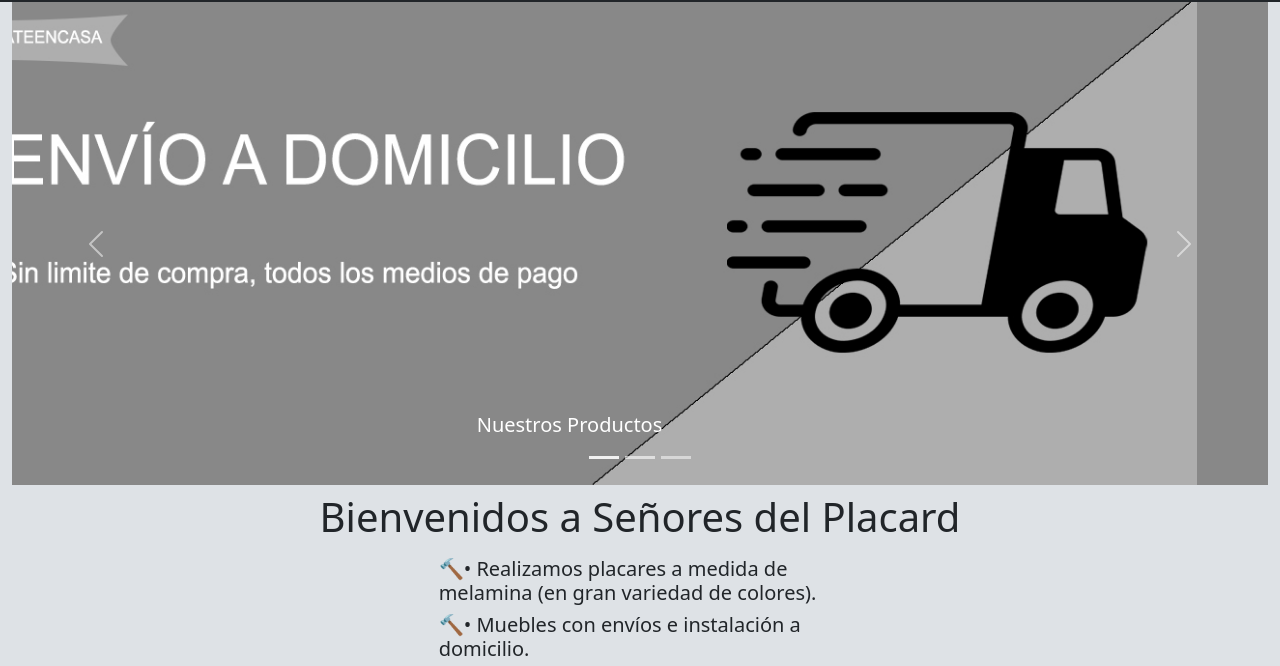
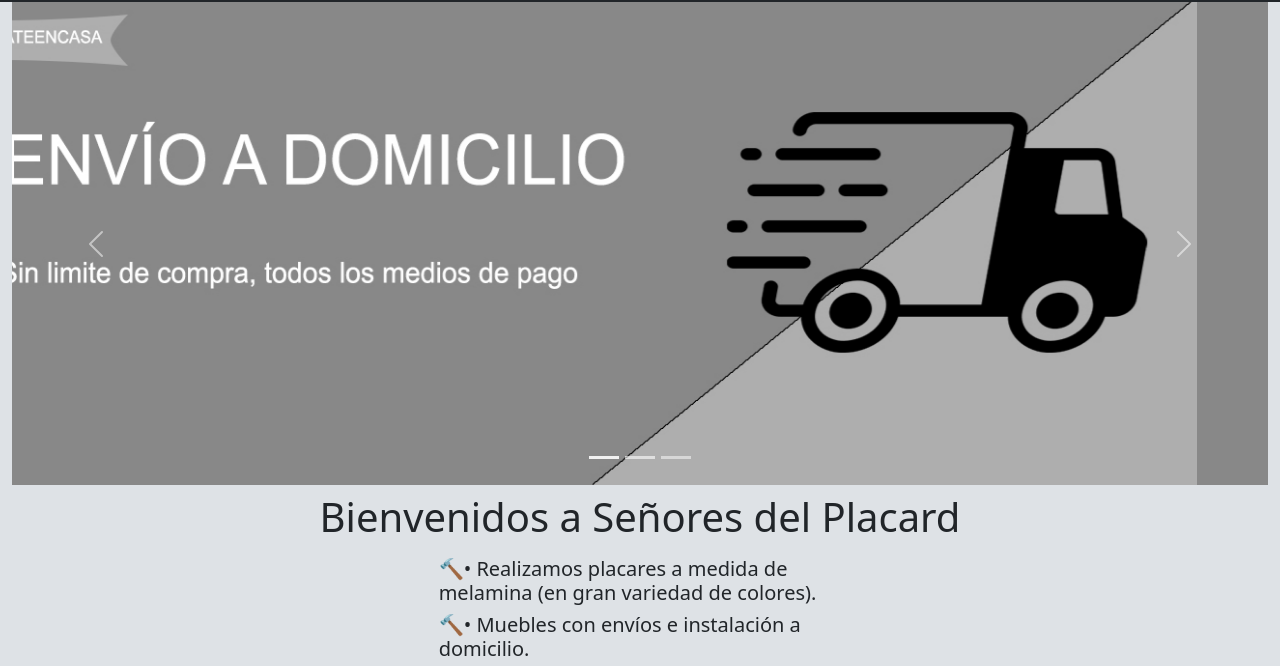
Before and after one commit to Zykrel/proyecto-final, a website: page index.html in a window 1280 px wide. Shown: the part 88-754 px from the top of the page. Drawn offline with nearby package versions, Linux system fonts and the light colour scheme.

Commit message:
cambios al carrusel

```diff
--- a/index.html
+++ b/index.html
@@ -54,7 +54,6 @@
                     <div class="carousel-item active">
                         <img src="assets/img/placard-ejemplo.jpg" class="d-block w-100" alt="carrusel">
                         <div class="carousel-caption d-none d-md-block">
-                            <h5>Nuestros Productos</h5>
                         </div>
                     </div>
                     <div class="carousel-item">
```
